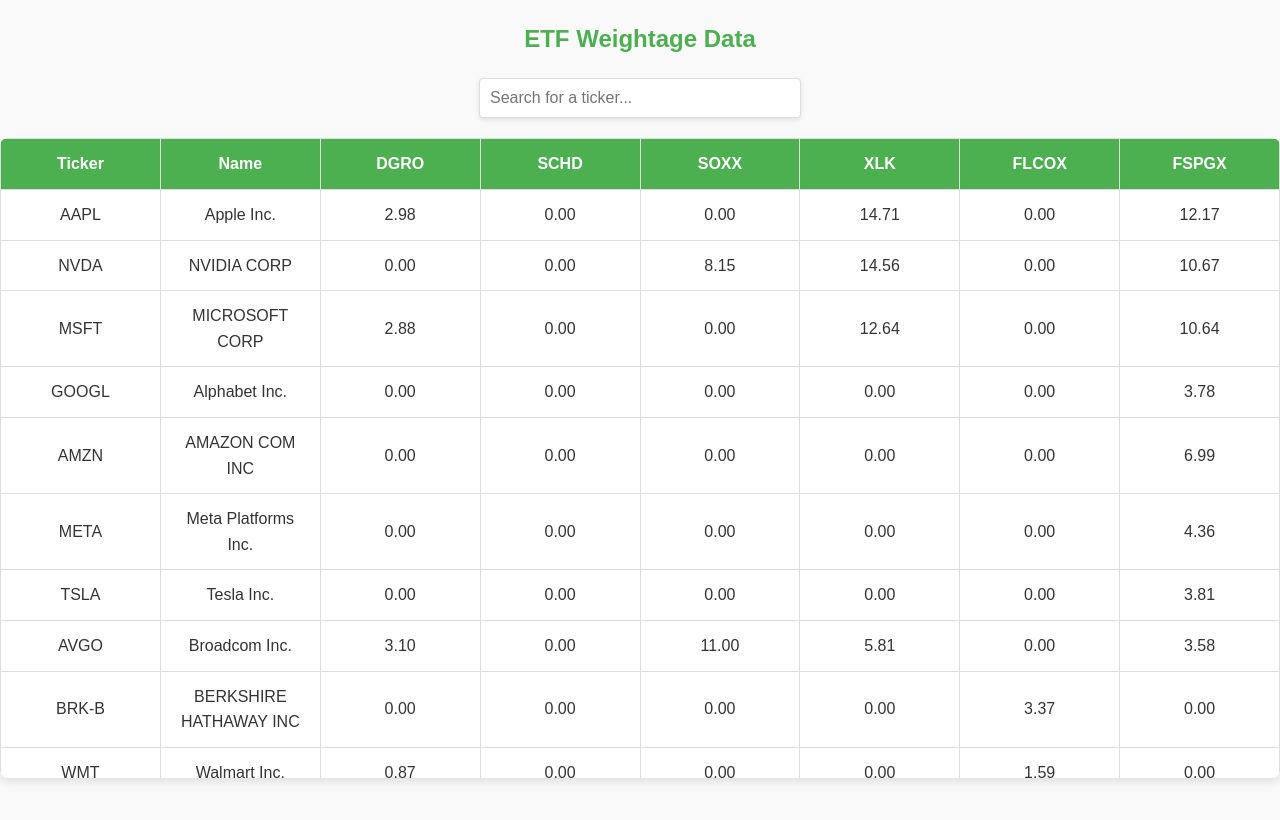
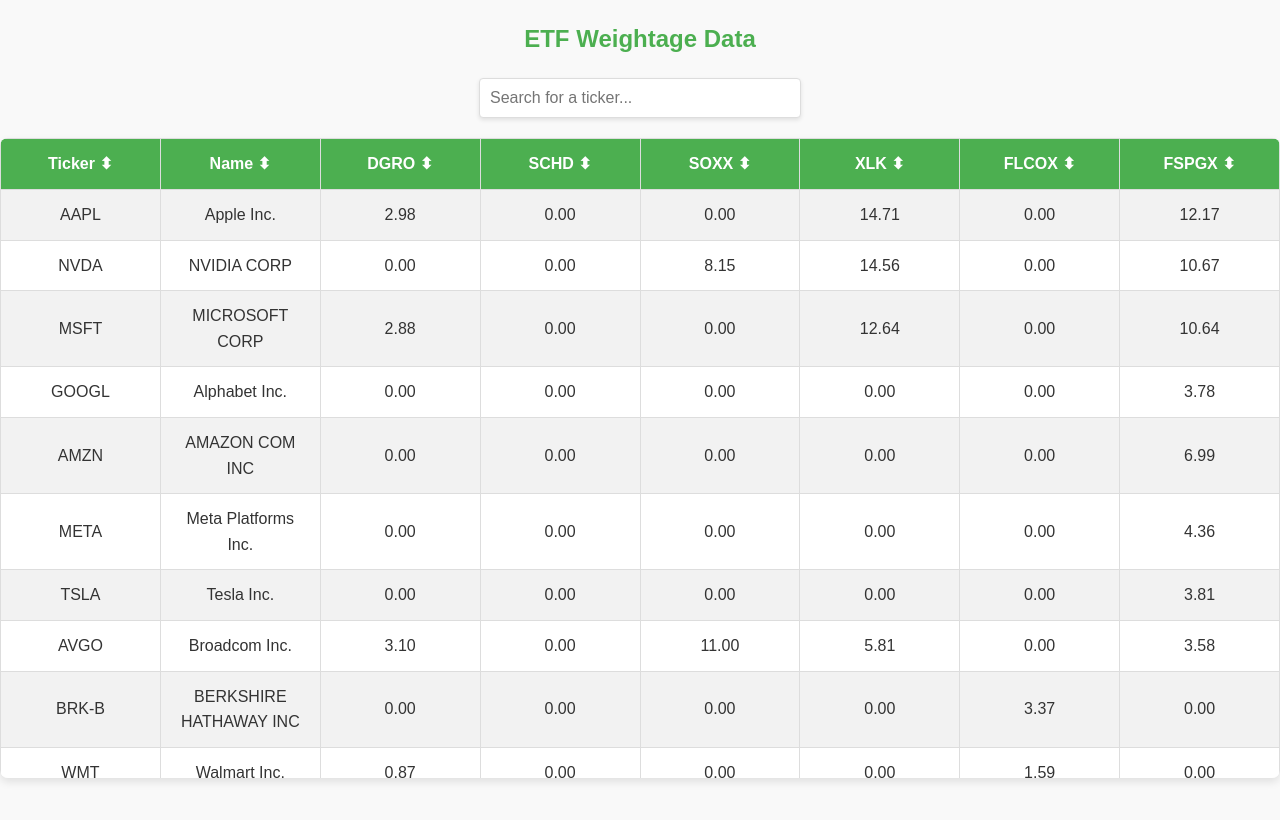
Before and after one commit to parth-rathod/etf-screener-backend, a plain HTML site: page docs/index.html in a window 1280 px wide. Drawn offline with Linux system fonts and the light colour scheme.

Commit message:
adding sort button to column headers

```diff
--- a/docs/index.html
+++ b/docs/index.html
@@ -121,39 +121,76 @@
     </div>
 
     <script>
-        // Replace this with the raw CSV URL from your GitHub repo
-        const csvUrl = 'https://raw.githubusercontent.com/parth-rathod/etf-screener-backend/refs/heads/dev/docs/etfs.csv';
-
-        fetch(csvUrl)
-            .then(response => response.text())
-            .then(csvData => {
-                displayCSVAsTable(csvData);
-            })
-            .catch(error => console.error('Error fetching CSV:', error));
+        let csvDataArray = [];
+        let sortDirection = {};
+        let currentSortCol = null;
 
         function displayCSVAsTable(csvData) {
-            const rows = csvData.trim().split('\n'); // Ensure no trailing empty rows
+            const rows = csvData.trim().split('\n').map(row => row.split(','));
+            csvDataArray = rows;
+            renderTable(csvDataArray);
+        }
+
+        function renderTable(data) {
             const table = document.getElementById('csvTable');
-            table.innerHTML = ''; // Clear existing table content
+            table.innerHTML = '';
 
-            rows.forEach((row, rowIndex) => {
-                const cells = row.split(','); // Split row by commas
-                const tableRow = document.createElement('tr'); // Use <tr> for all rows
+            const thead = document.createElement('thead');
+            const headerRow = document.createElement('tr');
 
-                cells.forEach(cell => {
-                    const cellElement = document.createElement(rowIndex === 0 ? 'th' : 'td'); // Use <th> for the header
-                    cellElement.textContent = cell.trim(); // Trim whitespace
-                    tableRow.appendChild(cellElement); // Add cell to the row
+            data[0].forEach((header, colIndex) => {
+                const th = document.createElement('th');
+                th.style.cursor = 'pointer';
+
+                let arrow = ' ⬍'; // Default neutral arrow for unsorted
+                if (currentSortCol === colIndex) {
+                    arrow = sortDirection[colIndex] ? ' ▲' : ' ▼'; // Sorted column arrow
+                }
+
+                th.textContent = header.trim() + arrow;
+                th.onclick = () => sortTableByColumn(colIndex);
+                headerRow.appendChild(th);
+            });
+
+            thead.appendChild(headerRow);
+            table.appendChild(thead);
+
+            const tbody = document.createElement('tbody');
+
+            for (let i = 1; i < data.length; i++) {
+                const row = document.createElement('tr');
+                data[i].forEach(cell => {
+                    const td = document.createElement('td');
+                    td.textContent = cell.trim();
+                    row.appendChild(td);
                 });
+                tbody.appendChild(row);
+            }
 
-                if (rowIndex === 0) {
-                    const thead = document.createElement('thead');
-                    thead.appendChild(tableRow); // Add the header row to <thead>
-                    table.appendChild(thead);
-                } else {
-                    table.appendChild(tableRow); // Add subsequent rows directly to <table>
+            table.appendChild(tbody);
+        }
+
+        function sortTableByColumn(columnIndex) {
+            const isAscending = sortDirection[columnIndex] = !sortDirection[columnIndex];
+            currentSortCol = columnIndex;
+
+            const sorted = [...csvDataArray.slice(1)].sort((a, b) => {
+                const valA = a[columnIndex].toLowerCase();
+                const valB = b[columnIndex].toLowerCase();
+
+                const numA = parseFloat(valA);
+                const numB = parseFloat(valB);
+                if (!isNaN(numA) && !isNaN(numB)) {
+                    return isAscending ? numA - numB : numB - numA;
                 }
+
+                return isAscending
+                    ? valA.localeCompare(valB)
+                    : valB.localeCompare(valA);
             });
+
+            renderTable([csvDataArray[0], ...sorted]);
+            filterTable(); // Reapply filter if active
         }
 
         function filterTable() {
@@ -161,7 +198,7 @@
             const table = document.getElementById('csvTable');
             const rows = table.getElementsByTagName('tr');
 
-            for (let i = 1; i < rows.length; i++) { // Skip the header row
+            for (let i = 1; i < rows.length; i++) {
                 const cells = rows[i].getElementsByTagName('td');
                 let match = false;
 
@@ -172,9 +209,16 @@
                     }
                 }
 
-                rows[i].style.display = match ? '' : 'none'; // Show or hide rows
+                rows[i].style.display = match ? '' : 'none';
             }
         }
+
+        // Initial fetch
+        const csvUrl = 'https://raw.githubusercontent.com/parth-rathod/etf-screener-backend/refs/heads/dev/docs/etfs.csv';
+        fetch(csvUrl)
+            .then(response => response.text())
+            .then(csvData => displayCSVAsTable(csvData))
+            .catch(error => console.error('Error fetching CSV:', error));
     </script>
 </body>
 
```
